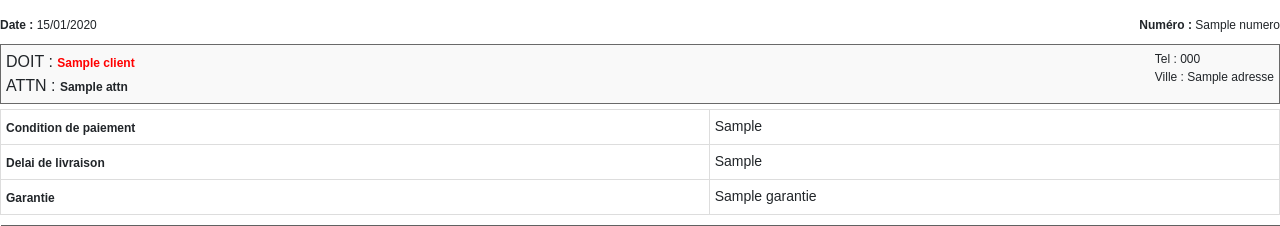
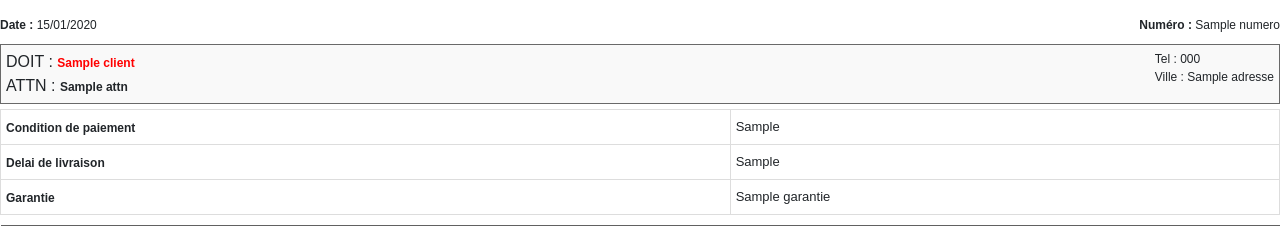
Before and after one commit to assagouJo/gestock, a Python web app: template templates/kit_proforma_pdf.html in a window 1280 px wide. Shown: the part 153-379 px from the top of the page. Run offline with Jinja, Linux system fonts and the light colour scheme; the template is opened without the code that fills it: most values are stand-ins (such as "Sample title", 1, 10 or a date in 2020); grey boxes marked "Sample" are stand-in pictures.

Commit message:
mise a jour proforma-pdf 1

```diff
--- a/templates/kit_proforma_pdf.html
+++ b/templates/kit_proforma_pdf.html
@@ -345,13 +345,13 @@
 <div class="conditions-box">
     <table class="conditions-table">
         {% if kit.condition_paiement %}
-        <tr><td><strong style="font-size: 12px;">Condition de paiement</strong></td><td style="font-size: 14px;">{{ kit.condition_paiement }}</td></tr>
+        <tr><td><strong style="font-size: 12px; width: 35%;">Condition de paiement</strong></td><td style="font-size: 13px;">{{ kit.condition_paiement }}</td></tr>
         {% endif %}
         {% if kit.delai_livraison %}
-        <tr><td><strong style="font-size: 12px;">Delai de livraison</strong></td><td style="font-size: 14px;">{{ kit.delai_livraison }}</td></tr>
+        <tr><td><strong style="font-size: 12px; width: 35%;">Delai de livraison</strong></td><td style="font-size: 13px;">{{ kit.delai_livraison }}</td></tr>
         {% endif %}
         {% if kit.garantie %}
-        <tr><td><strong style="font-size: 12px;">Garantie</strong></td><td style="font-size: 14px;">{{ kit.garantie }}</td></tr>
+        <tr><td><strong style="font-size: 12px; width: 35%;">Garantie</strong></td><td style="font-size: 13px;">{{ kit.garantie }}</td></tr>
         {% endif %}
     </table>
 </div>
```
